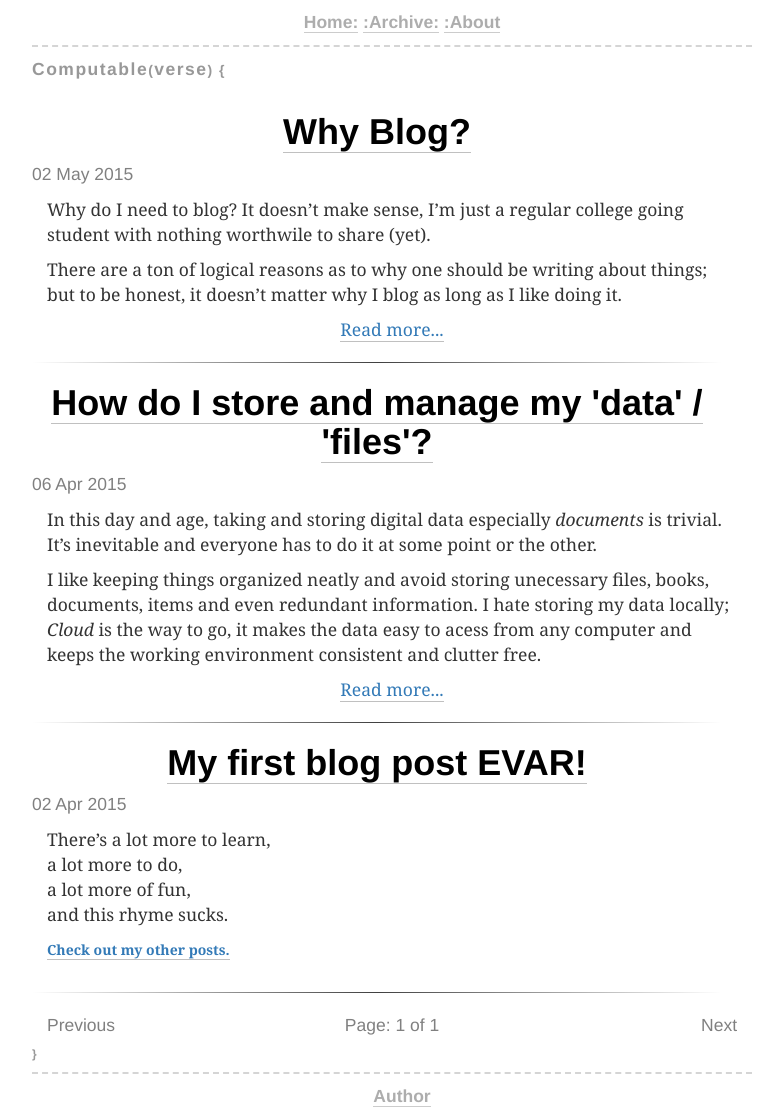
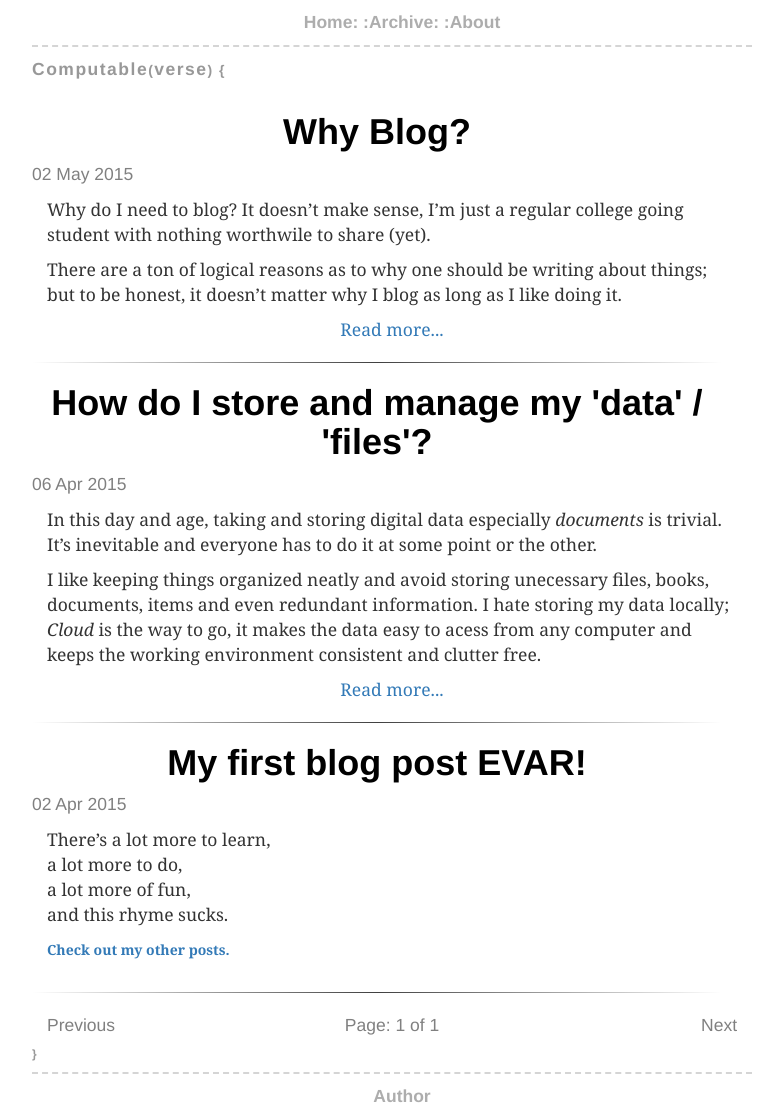
Before and after one commit to ACidDrinkeR/lol.github.io, a Jekyll site: the page built from index.html, in a window 1280 px wide. Shown: the whole page, without its empty margins (263-1046 px from the left). Built offline with Jekyll 4.4.1, drawn with Linux system fonts in a browser that asks for light colours; the list of posts is cut into pages by our own code.

Commit message:
changed link properties

```diff
--- a/css/main.css
+++ b/css/main.css
@@ -36,14 +36,11 @@ a {
     /*color: #99ccdd;   Blue    */
     /*  color: #3ad789; Green   */
     font-size: 1em;
-    text-decoration: none;
-    border-width: 0 0 1px 0;
-    border-style: none none solid none;
-    border-color: #c0c0c0;
 }
 
 a:hover{
     color: gray;
+    text-decoration: none;
 }
 
 ul{
@@ -121,10 +118,7 @@ ul{
     text-decoration: none;
     color: #999;
     opacity: 0.8;
-}
-
-#myFooter a{
-    font-weight: bolder;
+    border-style: none;
 }
 
 #myHeader a:hover, #myFooter a:hover{
@@ -148,12 +142,13 @@ h1, h2, h3, h4, h5, h6 {
 }
 
 a.post{
+    color: black;
     text-decoration: none;
     border-width: 0 0 1px 0;
     border-style: none none solid none;
     border-color: #c0c0c0;
 }
-}
+
 .post{
     font-family: 'Sorts Mill Goudy', Georgia, Times, serif;
 }
```
